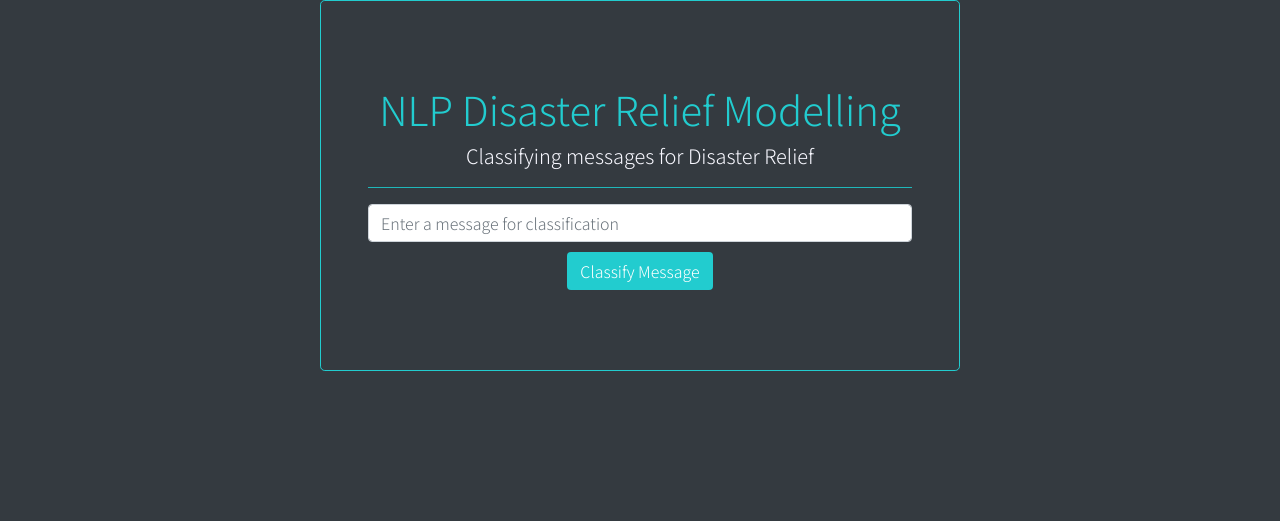
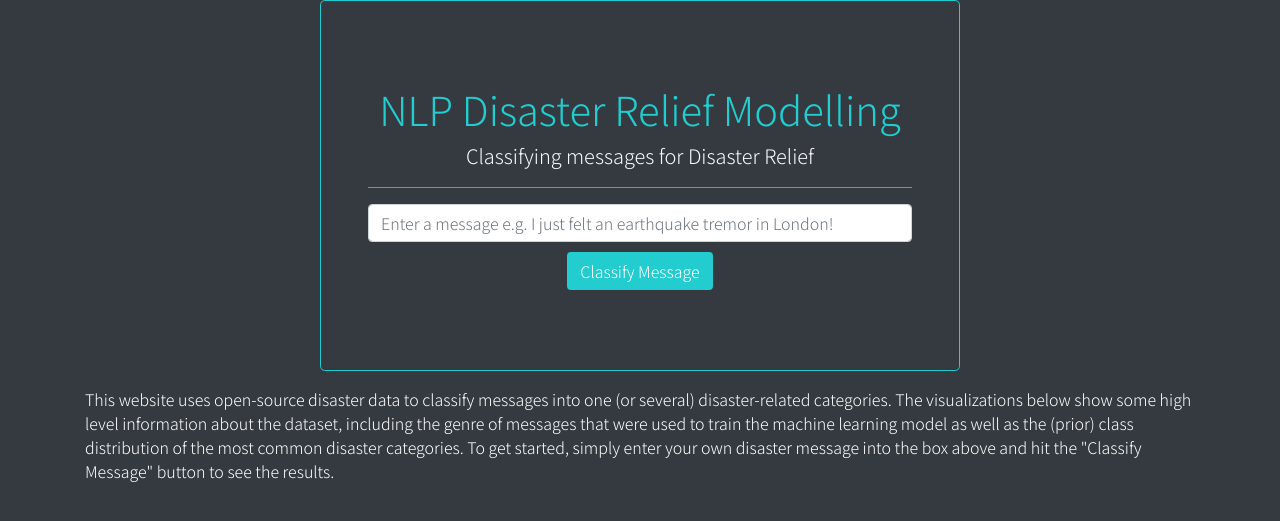
Before and after one commit to dagrewal/nlp-disaster-app, a Flask app: template app/templates/index.html in a window 1280 px wide. Shown: the part 56-577 px from the top of the page. Run offline with Flask 2, Linux system fonts and the light colour scheme; the template is opened without the code that fills it, so the values that code supplies are empty; parts of the project's set-up code (start-up, migrations or seed data) failed here and were passed over; some libraries are stand-ins or nearby versions.

Commit message:
docs: updated README file | model: changed from Extra Trees to Multinomial Naive Bayes and achieved better results | website: added text to index and about pages and added button on results page for user to classify a new message

```diff
--- a/app/templates/index.html
+++ b/app/templates/index.html
@@ -44,7 +44,7 @@
                         <div class="row">
                             <div class="col-12 form-group">
                                 <form action="/results" method="get">
-                                    <input type="text" class="form-control form-control" name="query" placeholder="Enter a message for classification">
+                                    <input type="text" class="form-control form-control" name="query" placeholder="Enter a message e.g. I just felt an earthquake tremor in London!">
                                     <div class="row d-flex justify-content-center">
                                         <button type="submit" class="btn custom-btn text-white">Classify Message</button>
                                     </div>
@@ -56,13 +56,24 @@
                 </div>
             </div>
         </div>
-        <div class="row">
+        <div class="container">
             {% block content %}
+                <div class="row mt-3">
+                    <div class="col-sm-12">
+                        <p class="text-white">
+                            This website uses open-source disaster data to classify messages into one (or several) disaster-related categories. The visualizations below show some high level information
+                            about the dataset, including the genre of messages that were used to train the machine learning model as well as the (prior) class distribution of the  most common disaster categories.
+                            To get started, simply enter your own disaster message into the box above and hit the "Classify Message" button to see the results.
+                        </p>
+                    </div>
+                </div>
+                <div class="row">
                 {% for id in ids %}
                 <div class="col-6">
                     <div id="{{id}}"></div>
                 </div>
                 {% endfor %}
+            </div>
             {% endblock %}
         </div>
         <script type="text/javascript">
--- a/app/views.py
+++ b/app/views.py
@@ -55,7 +55,7 @@ def tokenize(text):
     finally:
         return clean_tokens
 
-model_path = os.path.abspath(os.getcwd()) + "/models/etrees_260720.pkl"
+model_path = os.path.abspath(os.getcwd()) + "/models/mnb_150920.pkl"
 sys.path.append(os.path.abspath(os.getcwd()) + '/models/')
 model = joblib.load(model_path)
 
@@ -151,10 +151,9 @@ def results():
 
     # predict the classes for the message inside the query
     query_pred = model.predict(query_df)[0]
-    model_results = dict(zip(labels, query_pred))
+    model_results = dict(zip(labels, query_pred.todense().tolist()[0]))
 
-    return render_template('results.html', query=query, model_results=model_results,
-                           enumerate=enumerate)
+    return render_template('results.html', query=query, model_results=model_results)
 
 def main():
     app.run(debug=True)
```
Also changed, not shown: app/templates/about.html (+7 -1 lines), app/templates/results.html (+9 -0 lines), models/train_classifier.py (+3 -7 lines), README.md, app/static/style.css (line endings or trailing spaces), 3 other files.
